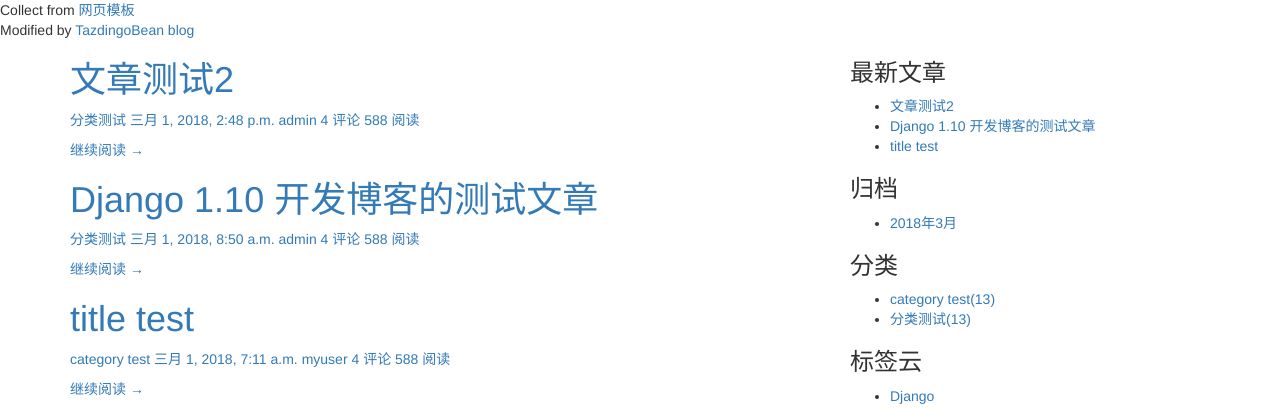
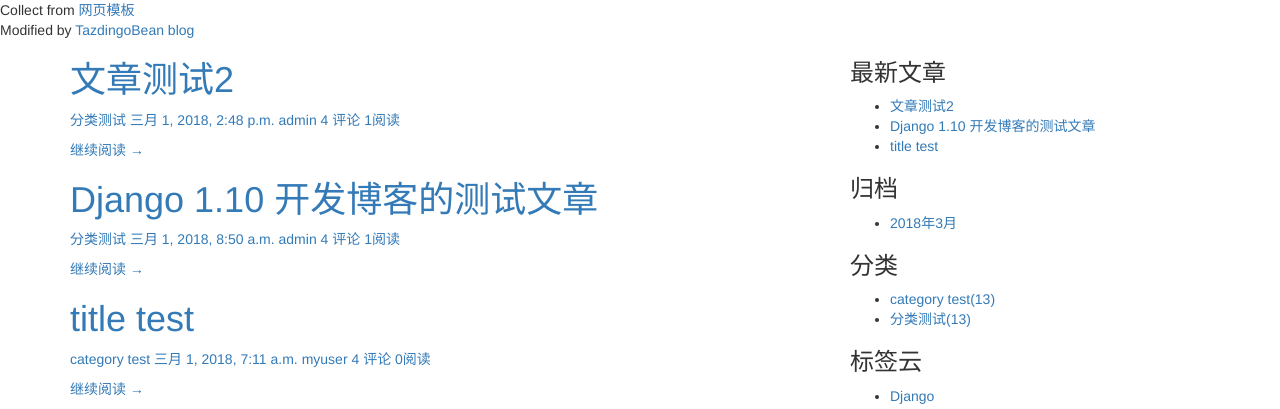
Before and after one commit to tazbingor/TdBlog, a Django app: page / in a window 1280 px wide. Shown: the part 96-505 px from the top of the page. Run offline with Django 3.2, Linux system fonts and the light colour scheme; data comes from the database, SQL or seed files in the repository; both versions use the stored data as it was after the commit; some libraries are stand-ins or nearby versions.

Commit message:
文章阅读量完成

```diff
--- a/blog/models.py
+++ b/blog/models.py
@@ -48,8 +48,12 @@ class Post(models.Model):
         return reverse('blog:detail', kwargs={'pk': self.pk})
 
     def increase_views(self):
+        '''
+        阅读量+1
+        :return:
+        '''
         self.views += 1
-        self.save(update_fields=['views']) # 跟新数据库
+        self.save(update_fields=['views'])  # 跟新数据库
 
     class Meta:
         ordering = ['-created_time']
--- a/blog/views.py
+++ b/blog/views.py
@@ -19,6 +19,9 @@ def index(request):
 def detail(request, pk):
     file_path = 'blog/detail.html'
     post = get_object_or_404(Post, pk=pk)
+
+    # 阅读量+1
+    post.increase_views()
 
     # 使用md
     post.body = markdown.markdown(post.body,
--- a/templates/blog/detail.html
+++ b/templates/blog/detail.html
@@ -11,7 +11,7 @@
                                                           datetime="{{ post.created_time }}">{{ post.created_time }}</time></a></span>
                 <span class="post-author"><a href="#">{{ post.author }}</a></span>
                 <span class="comments-link"><a href="#">{{ comment_list | length }}</a></span>
-                <span class="views-count"><a href="#">588 阅读</a></span>
+                <span class="views-count"><a href="{{ post.get_absolute_url }}">{{ post.views }}阅读</a></span>
             </div>
         </header>
         <div class="entry-content clearfix">
--- a/templates/blog/index.html
+++ b/templates/blog/index.html
@@ -16,7 +16,7 @@
                                                               datetime="2012-11-09T23:15:57+00:00">{{ post.created_time }}</time></a></span>
                     <span class="post-author"><a href="#">{{ post.author }}</a></span>
                     <span class="comments-link"><a href="#">4 评论</a></span>
-                    <span class="views-count"><a href="#">588 阅读</a></span>
+                    <span class="views-count"><a href="{{ post.get_absolute_url }}">{{ post.views }}阅读</a></span>
                 </div>
             </header>
             <div class="entry-content clearfix">
@@ -39,7 +39,7 @@
     -->
     <div class="pagination">
         <ul>
-{#            需要修改#}
+            {#            需要修改#}
             <li><a href="">1</a></li>
             <li><a href="">...</a></li>
             <li><a href="">4</a></li>
```
Also changed, not shown: db.sqlite3.
